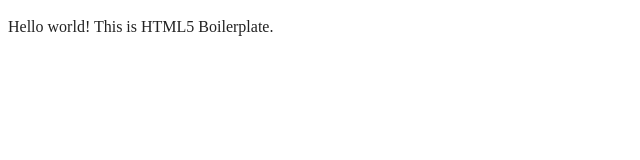
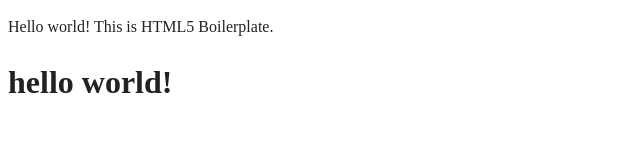
Before and after one commit to FaresAhmed50/note-App, a website built with webpack: page index.html in a window 1280 px wide. Shown: the whole page, without its empty margins (0-640 px from the left). Built offline with nearby package versions, Linux system fonts and the light colour scheme.

Commit message:
Editing index.html

```diff
--- a/index.html
+++ b/index.html
@@ -26,6 +26,9 @@
 
   <!-- Add your site or application content here -->
   <p>Hello world! This is HTML5 Boilerplate.</p>
+  <h1>
+    hello world!
+  </h1>
   <script src="js/app.js"></script>
 
 </body>
```
